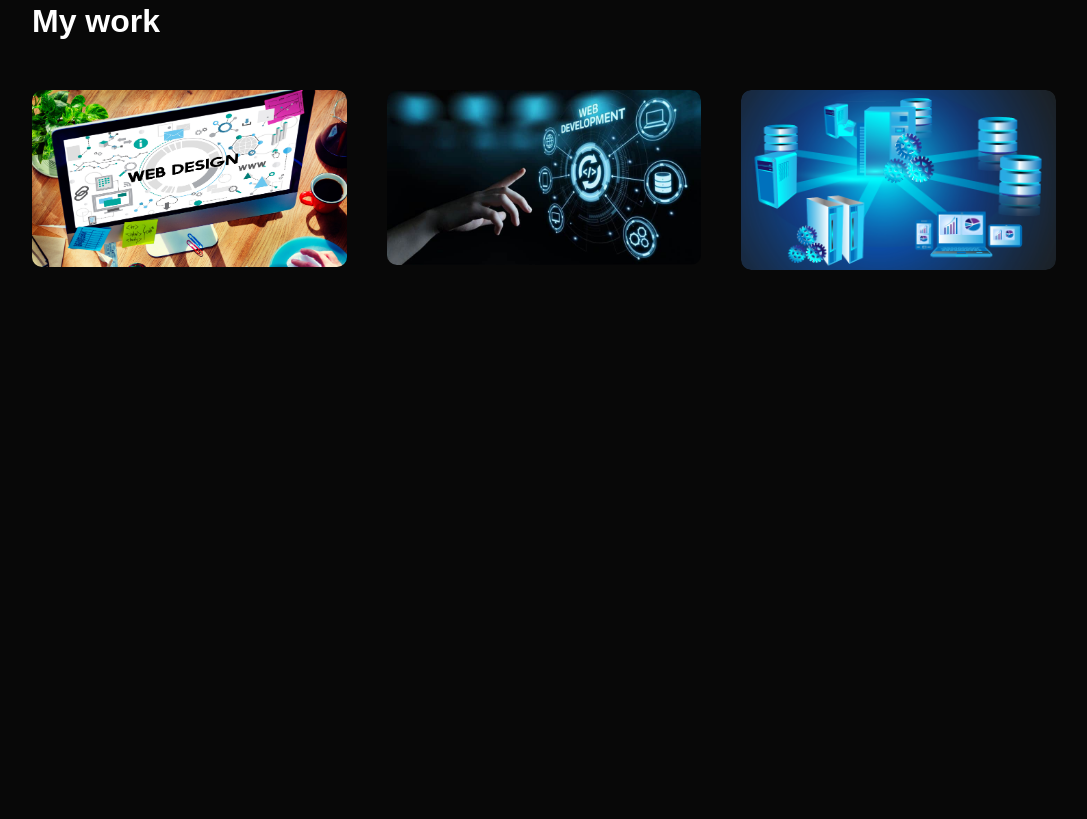
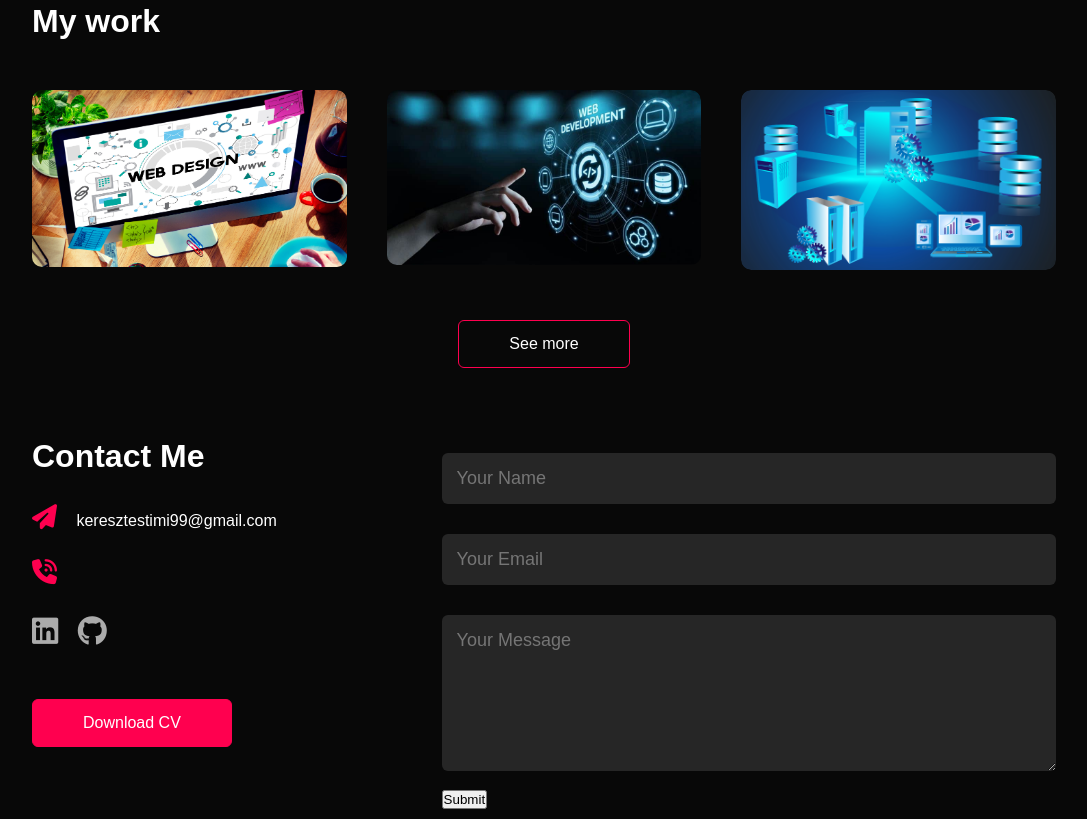
Before and after one commit to IAOV9F/digital-cv, a plain HTML site: page index.html in a window 1280 px wide. Shown: the part 1903-2722 px from the top of the page, without its empty margins (96-1183 px from the left). Before the commit the page ends 2183 px from the top, so only its background shows below. Drawn offline with Linux system fonts and the light colour scheme.

Commit message:
made contact form

```diff
--- a/index.html
+++ b/index.html
@@ -121,6 +121,32 @@
                     </div>
                 </div>
             </div>
+            <a href="#" class="btn">See more</a>
+        </div>
+    </div>
+
+    <div id="contact">
+        <div class="container">
+            <div class="row">
+                <div class="contact-left">
+                    <h1 class = "sub-title">Contact Me</h1>
+                    <p><i class="fa-solid fa-paper-plane"></i> keresztestimi99@gmail.com</p>
+                    <p><i class="fa-solid fa-phone-volume"></i></p>
+                    <div class="social-icons">
+                        <a href="https://www.linkedin.com/in/t%C3%ADmea-keresztes-a48328243/"><i class="fa-brands fa-linkedin"></i></a>
+                        <a href="https://github.com/IAOV9F"><i class="fa-brands fa-github"></i></a>
+                    </div>
+                    <a href="" class="btn btn2">Download CV</a>
+                </div>
+                <div class="contact-right">
+                    <form>
+                        <input type="text" name="Name" placeholder="Your Name" required>
+                        <input type="email" name="email" placeholder="Your Email" required>
+                        <textarea name="Message" rows="6" placeholder="Your Message"></textarea>
+                        <button type="submit">Submit</button>
+                    </form>
+                </div>
+            </div>
         </div>
     </div>
 
--- a/style.css
+++ b/style.css
@@ -223,3 +223,70 @@ sub-title{
 .work:hover .layer{
     height: 100%;
 }
+.btn{
+    display: block;
+    margin: 50px auto;
+    width: fit-content;
+    border: 1px solid #ff004f;
+    padding: 14px 50px;
+    border-radius: 6px;
+    text-decoration: none;
+    color: #fff;
+    transition: background 0.5s;
+}
+.btn:hover{
+    background: #ff004f;
+}
+.contact-left{
+    flex-basis: 35%;
+}
+.contact-right{
+    flex-basis: 60%;
+}
+.contact-left p{
+    margin-top: 30px;
+}
+.contact-left p i{
+    color: #ff004f;
+    margin-right: 15px;
+    font-size: 25px;
+}
+.social-icons{
+    margin-top: 30px;
+}
+.social-icons a{
+    text-decoration: none;
+    font-size: 30px;
+    margin-right: 15px;
+    color: #ababab;
+    display: inline-block;
+    transition: transform 0.5s;
+}
+.social-icons a:hover{
+    color: #ff004f;
+    transform: translateY(-5px);
+}
+.btn.btn2{
+    display: inline-block;
+    background: #ff004f;
+}
+.contact-right form{
+    width: 100%;
+}
+form input, form textarea{
+    width: 100%;
+    border: 0;
+    outline: none;
+    background: #262626;
+    padding: 15px;
+    margin: 15px 0;
+    color: #fff;
+    font-size: 18px;
+    border-radius: 6px;
+}
+form .btn2{
+    padding: 14px 60px;
+    font-size: 18px;
+    margin-top: 20px;
+    cursor: pointer;
+}
```
